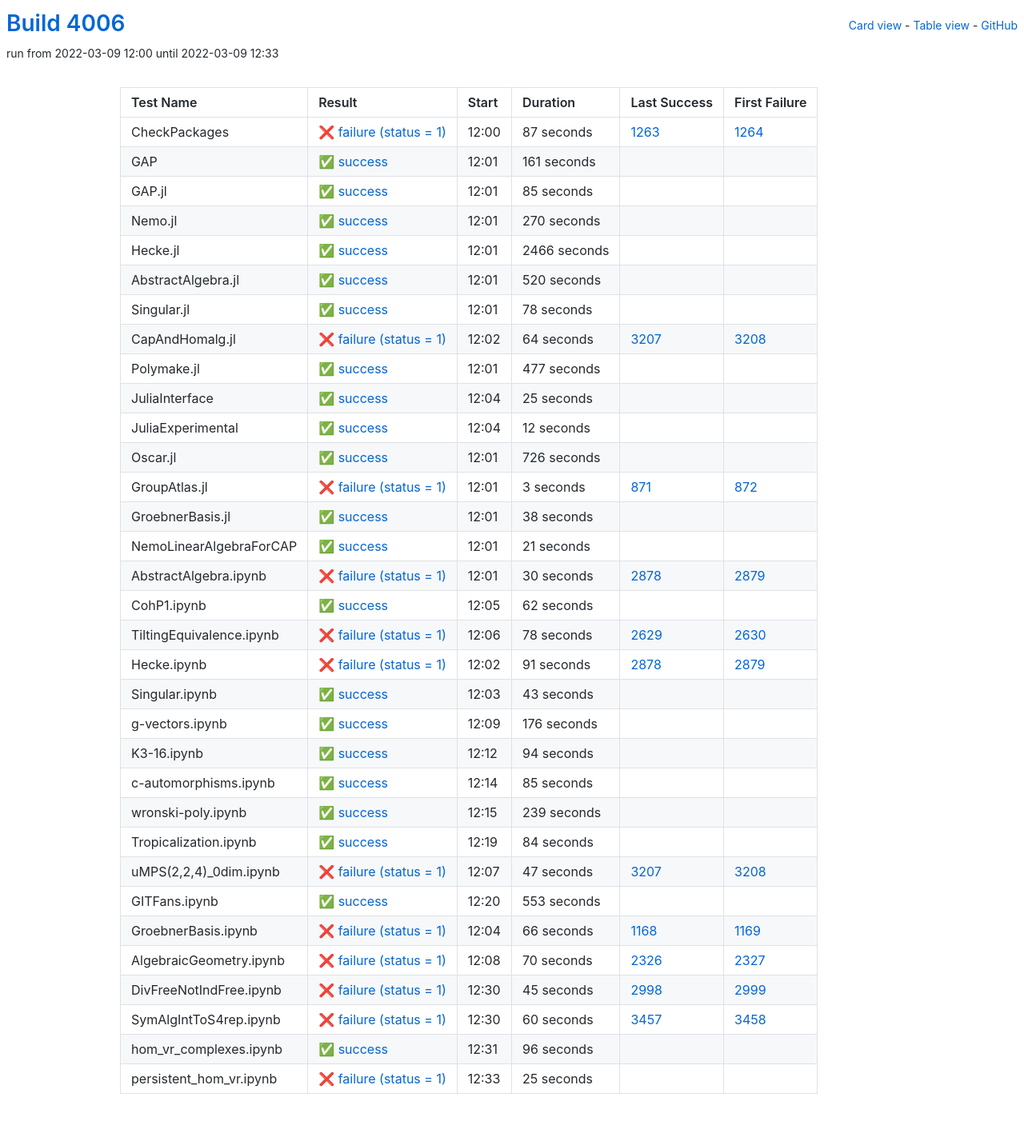
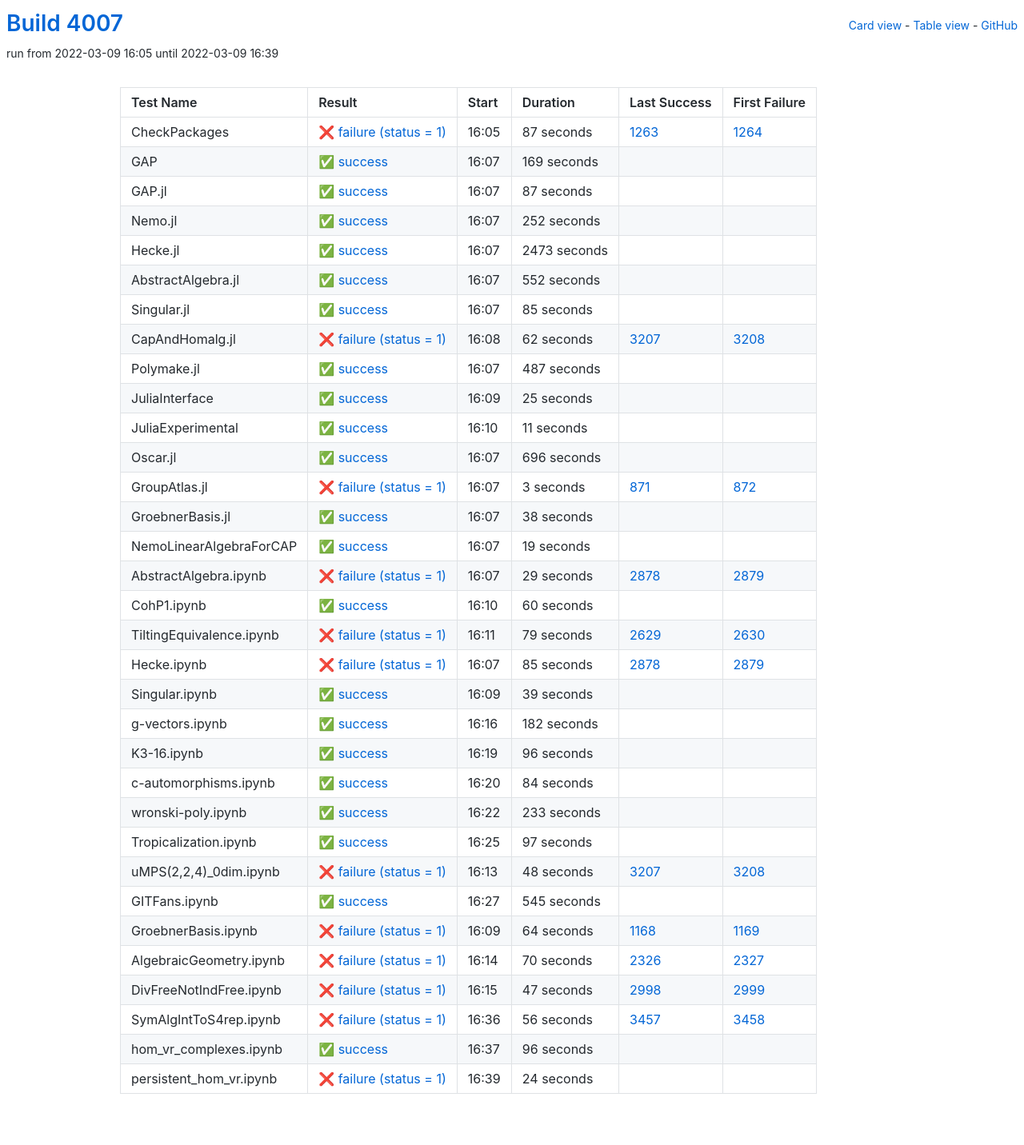
Before and after one commit to oscar-system/oscar-ci-status-stable, a Jekyll site: the page built from table.html, in a window 1280 px wide. Shown: the whole page at 80% size. Built offline with Jekyll 4.4.1, drawn with Linux system fonts in a browser that asks for light colours.

Commit message:
Build #4007

```diff
--- a/_data/ci.yml
+++ b/_data/ci.yml
@@ -1,6 +1,6 @@
 ---
-build: 4006
-build_url: https://oscarci.mathematik.uni-kl.de/job/oscar-stable/4006/
+build: 4007
+build_url: https://oscarci.mathematik.uni-kl.de/job/oscar-stable/4007/
 job: oscar-stable
 organization: oscar-system
 repo: oscar-ci-status-stable
@@ -8,8 +8,8 @@ repourl: https://github.com/oscar-system/oscar-ci-status-stable
 tests:
 - name: CheckPackages
   id: checkpackages
-  log: https://oscarci.mathematik.uni-kl.de/job/oscar-stable/4006/artifact/logs/build-4006/CheckPackages.log
-  start: 2022-03-09 12:00
+  log: https://oscarci.mathematik.uni-kl.de/job/oscar-stable/4007/artifact/logs/build-4007/CheckPackages.log
+  start: 2022-03-09 16:05
   success: false
   exitcode: 1
   status: failure
@@ -20,20 +20,68 @@ tests:
   first_failure_url: https://oscarci.mathematik.uni-kl.de/job/oscar-stable/1264/
 - name: GAP
   id: gap
-  log: https://oscarci.mathematik.uni-kl.de/job/oscar-stable/4006/artifact/logs/build-4006/GAP.log
-  start: 2022-03-09 12:01
+  log: https://oscarci.mathematik.uni-kl.de/job/oscar-stable/4007/artifact/logs/build-4007/GAP.log
+  start: 2022-03-09 16:07
   success: true
   exitcode: 0
   status: success
-  duration: 161
+  duration: 169
   last_success: false
   last_success_url:
   first_failure: false
   first_failure_url:
 - name: GAP.jl
   id: gap-jl
-  log: https://oscarci.mathematik.uni-kl.de/job/oscar-stable/4006/artifact/logs/build-4006/GAP.jl.log
-  start: 2022-03-09 12:01
+  log: https://oscarci.mathematik.uni-kl.de/job/oscar-stable/4007/artifact/logs/build-4007/GAP.jl.log
+  start: 2022-03-09 16:07
+  success: true
+  exitcode: 0
+  status: success
+  duration: 87
+  last_success: false
+  last_success_url:
+  first_failure: false
+  first_failure_url:
+- name: Nemo.jl
+  id: nemo-jl
+  log: https://oscarci.mathematik.uni-kl.de/job/oscar-stable/4007/artifact/logs/build-4007/Nemo.jl.log
+  start: 2022-03-09 16:07
+  success: true
+  exitcode: 0
+  status: success
+  duration: 252
+  last_success: false
+  last_success_url:
+  first_failure: false
+  first_failure_url:
+- name: Hecke.jl
+  id: hecke-jl
+  log: https://oscarci.mathematik.uni-kl.de/job/oscar-stable/4007/artifact/logs/build-4007/Hecke.jl.log
+  start: 2022-03-09 16:07
+  success: true
+  exitcode: 0
+  status: success
+  duration: 2473
+  last_success: false
+  last_success_url:
+  first_failure: false
+  first_failure_url:
+- name: AbstractAlgebra.jl
+  id: abstractalgebra-jl
+  log: https://oscarci.mathematik.uni-kl.de/job/oscar-stable/4007/artifact/logs/build-4007/AbstractAlgebra.jl.log
+  start: 2022-03-09 16:07
+  success: true
+  exitcode: 0
+  status: success
+  duration: 552
+  last_success: false
+  last_success_url:
+  first_failure: false
+  first_failure_url:
+- name: Singular.jl
+  id: singular-jl
+  log: https://oscarci.mathematik.uni-kl.de/job/oscar-stable/4007/artifact/logs/build-4007/Singular.jl.log
+  start: 2022-03-09 16:07
   success: true
   exitcode: 0
   status: success
@@ -42,82 +90,34 @@ tests:
   last_success_url:
   first_failure: false
   first_failure_url:
-- name: Nemo.jl
-  id: nemo-jl
-  log: https://oscarci.mathematik.uni-kl.de/job/oscar-stable/4006/artifact/logs/build-4006/Nemo.jl.log
-  start: 2022-03-09 12:01
-  success: true
-  exitcode: 0
-  status: success
-  duration: 270
-  last_success: false
-  last_success_url:
-  first_failure: false
-  first_failure_url:
-- name: Hecke.jl
-  id: hecke-jl
-  log: https://oscarci.mathematik.uni-kl.de/job/oscar-stable/4006/artifact/logs/build-4006/Hecke.jl.log
-  start: 2022-03-09 12:01
-  success: true
-  exitcode: 0
-  status: success
-  duration: 2466
-  last_success: false
-  last_success_url:
-  first_failure: false
-  first_failure_url:
-- name: AbstractAlgebra.jl
-  id: abstractalgebra-jl
-  log: https://oscarci.mathematik.uni-kl.de/job/oscar-stable/4006/artifact/logs/build-4006/AbstractAlgebra.jl.log
-  start: 2022-03-09 12:01
-  success: true
-  exitcode: 0
-  status: success
-  duration: 520
-  last_success: false
-  last_success_url:
-  first_failure: false
-  first_failure_url:
-- name: Singular.jl
-  id: singular-jl
-  log: https://oscarci.mathematik.uni-kl.de/job/oscar-stable/4006/artifact/logs/build-4006/Singular.jl.log
-  start: 2022-03-09 12:01
-  success: true
-  exitcode: 0
-  status: success
-  duration: 78
-  last_success: false
-  last_success_url:
-  first_failure: false
-  first_failure_url:
 - name: CapAndHomalg.jl
   id: capandhomalg-jl
-  log: https://oscarci.mathematik.uni-kl.de/job/oscar-stable/4006/artifact/logs/build-4006/CapAndHomalg.jl.log
-  start: 2022-03-09 12:02
+  log: https://oscarci.mathematik.uni-kl.de/job/oscar-stable/4007/artifact/logs/build-4007/CapAndHomalg.jl.log
+  start: 2022-03-09 16:08
   success: false
   exitcode: 1
   status: failure
-  duration: 64
+  duration: 62
   last_success: 3207
   last_success_url: https://oscarci.mathematik.uni-kl.de/job/oscar-stable/3207/
   first_failure: 3208
   first_failure_url: https://oscarci.mathematik.uni-kl.de/job/oscar-stable/3208/
 - name: Polymake.jl
   id: polymake-jl
-  log: https://oscarci.mathematik.uni-kl.de/job/oscar-stable/4006/artifact/logs/build-4006/Polymake.jl.log
-  start: 2022-03-09 12:01
+  log: https://oscarci.mathematik.uni-kl.de/job/oscar-stable/4007/artifact/logs/build-4007/Polymake.jl.log
+  start: 2022-03-09 16:07
   success: true
   exitcode: 0
   status: success
-  duration: 477
+  duration: 487
   last_success: false
   last_success_url:
   first_failure: false
   first_failure_url:
 - name: JuliaInterface
   id: juliainterface
-  log: https://oscarci.mathematik.uni-kl.de/job/oscar-stable/4006/artifact/logs/build-4006/JuliaInterface.log
-  start: 2022-03-09 12:04
+  log: https://oscarci.mathematik.uni-kl.de/job/oscar-stable/4007/artifact/logs/build-4007/JuliaInterface.log
+  start: 2022-03-09 16:09
   success: true
   exitcode: 0
   status: success
@@ -128,32 +128,32 @@ tests:
   first_failure_url:
 - name: JuliaExperimental
   id: juliaexperimental
-  log: https://oscarci.mathematik.uni-kl.de/job/oscar-stable/4006/artifact/logs/build-4006/JuliaExperimental.log
-  start: 2022-03-09 12:04
+  log: https://oscarci.mathematik.uni-kl.de/job/oscar-stable/4007/artifact/logs/build-4007/JuliaExperimental.log
+  start: 2022-03-09 16:10
   success: true
   exitcode: 0
   status: success
-  duration: 12
+  duration: 11
   last_success: false
   last_success_url:
   first_failure: false
   first_failure_url:
 - name: Oscar.jl
   id: oscar-jl
-  log: https://oscarci.mathematik.uni-kl.de/job/oscar-stable/4006/artifact/logs/build-4006/Oscar.jl.log
-  start: 2022-03-09 12:01
+  log: https://oscarci.mathematik.uni-kl.de/job/oscar-stable/4007/artifact/logs/build-4007/Oscar.jl.log
+  start: 2022-03-09 16:07
   success: true
   exitcode: 0
   status: success
-  duration: 726
+  duration: 696
   last_success: false
   last_success_url:
   first_failure: false
   first_failure_url:
 - name: GroupAtlas.jl
   id: groupatlas-jl
-  log: https://oscarci.mathematik.uni-kl.de/job/oscar-stable/4006/artifact/logs/build-4006/GroupAtlas.jl.log
-  start: 2022-03-09 12:01
+  log: https://oscarci.mathematik.uni-kl.de/job/oscar-stable/4007/artifact/logs/build-4007/GroupAtlas.jl.log
+  start: 2022-03-09 16:07
   success: false
   exitcode: 1
   status: failure
@@ -164,8 +164,8 @@ tests:
   first_failure_url: https://oscarci.mathematik.uni-kl.de/job/oscar-stable/872/
 - name: GroebnerBasis.jl
   id: groebnerbasis-jl
-  log: https://oscarci.mathematik.uni-kl.de/job/oscar-stable/4006/artifact/logs/build-4006/GroebnerBasis.jl.log
-  start: 2022-03-09 12:01
+  log: https://oscarci.mathematik.uni-kl.de/job/oscar-stable/4007/artifact/logs/build-4007/GroebnerBasis.jl.log
+  start: 2022-03-09 16:07
   success: true
   exitcode: 0
   status: success
@@ -176,128 +176,104 @@ tests:
   first_failure_url:
 - name: NemoLinearAlgebraForCAP
   id: nemolinearalgebraforcap
-  log: https://oscarci.mathematik.uni-kl.de/job/oscar-stable/4006/artifact/logs/build-4006/NemoLinearAlgebraForCAP.log
-  start: 2022-03-09 12:01
+  log: https://oscarci.mathematik.uni-kl.de/job/oscar-stable/4007/artifact/logs/build-4007/NemoLinearAlgebraForCAP.log
+  start: 2022-03-09 16:07
   success: true
   exitcode: 0
   status: success
-  duration: 21
+  duration: 19
   last_success: false
   last_success_url:
   first_failure: false
   first_failure_url:
 - name: AbstractAlgebra.ipynb
   id: abstractalgebra-ipynb
-  log: https://oscarci.mathematik.uni-kl.de/job/oscar-stable/4006/artifact/logs/build-4006/AbstractAlgebra.ipynb.log
-  start: 2022-03-09 12:01
+  log: https://oscarci.mathematik.uni-kl.de/job/oscar-stable/4007/artifact/logs/build-4007/AbstractAlgebra.ipynb.log
+  start: 2022-03-09 16:07
   success: false
   exitcode: 1
   status: failure
-  duration: 30
+  duration: 29
   last_success: 2878
   last_success_url: https://oscarci.mathematik.uni-kl.de/job/oscar-stable/2878/
   first_failure: 2879
   first_failure_url: https://oscarci.mathematik.uni-kl.de/job/oscar-stable/2879/
 - name: CohP1.ipynb
   id: cohp1-ipynb
-  log: https://oscarci.mathematik.uni-kl.de/job/oscar-stable/4006/artifact/logs/build-4006/CohP1.ipynb.log
-  start: 2022-03-09 12:05
+  log: https://oscarci.mathematik.uni-kl.de/job/oscar-stable/4007/artifact/logs/build-4007/CohP1.ipynb.log
+  start: 2022-03-09 16:10
   success: true
   exitcode: 0
   status: success
-  duration: 62
+  duration: 60
   last_success: false
   last_success_url:
   first_failure: false
   first_failure_url:
 - name: TiltingEquivalence.ipynb
   id: tiltingequivalence-ipynb
-  log: https://oscarci.mathematik.uni-kl.de/job/oscar-stable/4006/artifact/logs/build-4006/TiltingEquivalence.ipynb.log
-  start: 2022-03-09 12:06
+  log: https://oscarci.mathematik.uni-kl.de/job/oscar-stable/4007/artifact/logs/build-4007/TiltingEquivalence.ipynb.log
+  start: 2022-03-09 16:11
   success: false
   exitcode: 1
   status: failure
-  duration: 78
+  duration: 79
   last_success: 2629
   last_success_url: https://oscarci.mathematik.uni-kl.de/job/oscar-stable/2629/
   first_failure: 2630
   first_failure_url: https://oscarci.mathematik.uni-kl.de/job/oscar-stable/2630/
 - name: Hecke.ipynb
   id: hecke-ipynb
-  log: https://oscarci.mathematik.uni-kl.de/job/oscar-stable/4006/artifact/logs/build-4006/Hecke.ipynb.log
-  start: 2022-03-09 12:02
+  log: https://oscarci.mathematik.uni-kl.de/job/oscar-stable/4007/artifact/logs/build-4007/Hecke.ipynb.log
+  start: 2022-03-09 16:07
   success: false
   exitcode: 1
   status: failure
-  duration: 91
+  duration: 85
   last_success: 2878
   last_success_url: https://oscarci.mathematik.uni-kl.de/job/oscar-stable/2878/
   first_failure: 2879
   first_failure_url: https://oscarci.mathematik.uni-kl.de/job/oscar-stable/2879/
 - name: Singular.ipynb
   id: singular-ipynb
-  log: https://oscarci.mathematik.uni-kl.de/job/oscar-stable/4006/artifact/logs/build-4006/Singular.ipynb.log
-  start: 2022-03-09 12:03
+  log: https://oscarci.mathematik.uni-kl.de/job/oscar-stable/4007/artifact/logs/build-4007/Singular.ipynb.log
+  start: 2022-03-09 16:09
   success: true
   exitcode: 0
   status: success
-  duration: 43
+  duration: 39
   last_success: false
   last_success_url:
   first_failure: false
   first_failure_url:
 - name: g-vectors.ipynb
   id: g-vectors-ipynb
-  log: https://oscarci.mathematik.uni-kl.de/job/oscar-stable/4006/artifact/logs/build-4006/g-vectors.ipynb.log
-  start: 2022-03-09 12:09
+  log: https://oscarci.mathematik.uni-kl.de/job/oscar-stable/4007/artifact/logs/build-4007/g-vectors.ipynb.log
+  start: 2022-03-09 16:16
   success: true
   exitcode: 0
   status: success
-  duration: 176
+  duration: 182
   last_success: false
   last_success_url:
   first_failure: false
   first_failure_url:
 - name: K3-16.ipynb
   id: k3-16-ipynb
-  log: https://oscarci.mathematik.uni-kl.de/job/oscar-stable/4006/artifact/logs/build-4006/K3-16.ipynb.log
-  start: 2022-03-09 12:12
+  log: https://oscarci.mathematik.uni-kl.de/job/oscar-stable/4007/artifact/logs/build-4007/K3-16.ipynb.log
+  start: 2022-03-09 16:19
   success: true
   exitcode: 0
   status: success
-  duration: 94
+  duration: 96
   last_success: false
   last_success_url:
   first_failure: false
   first_failure_url:
 - name: c-automorphisms.ipynb
   id: c-automorphisms-ipynb
-  log: https://oscarci.mathematik.uni-kl.de/job/oscar-stable/4006/artifact/logs/build-4006/c-automorphisms.ipynb.log
-  start: 2022-03-09 12:14
-  success: true
-  exitcode: 0
-  status: success
-  duration: 85
-  last_success: false
-  last_success_url:
-  first_failure: false
-  first_failure_url:
-- name: wronski-poly.ipynb
-  id: wronski-poly-ipynb
-  log: https://oscarci.mathematik.uni-kl.de/job/oscar-stable/4006/artifact/logs/build-4006/wronski-poly.ipynb.log
-  start: 2022-03-09 12:15
-  success: true
-  exitcode: 0
-  status: success
-  duration: 239
-  last_success: false
-  last_success_url:
-  first_failure: false
-  first_failure_url:
-- name: Tropicalization.ipynb
-  id: tropicalization-ipynb
-  log: https://oscarci.mathematik.uni-kl.de/job/oscar-stable/4006/artifact/logs/build-4006/Tropicalization.ipynb.log
-  start: 2022-03-09 12:19
+  log: https://oscarci.mathematik.uni-kl.de/job/oscar-stable/4007/artifact/logs/build-4007/c-automorphisms.ipynb.log
+  start: 2022-03-09 16:20
   success: true
   exitcode: 0
   status: success
@@ -306,46 +282,70 @@ tests:
   last_success_url:
   first_failure: false
   first_failure_url:
+- name: wronski-poly.ipynb
+  id: wronski-poly-ipynb
+  log: https://oscarci.mathematik.uni-kl.de/job/oscar-stable/4007/artifact/logs/build-4007/wronski-poly.ipynb.log
+  start: 2022-03-09 16:22
+  success: true
+  exitcode: 0
+  status: success
+  duration: 233
+  last_success: false
+  last_success_url:
+  first_failure: false
+  first_failure_url:
+- name: Tropicalization.ipynb
+  id: tropicalization-ipynb
+  log: https://oscarci.mathematik.uni-kl.de/job/oscar-stable/4007/artifact/logs/build-4007/Tropicalization.ipynb.log
+  start: 2022-03-09 16:25
+  success: true
+  exitcode: 0
+  status: success
+  duration: 97
+  last_success: false
+  last_success_url:
+  first_failure: false
+  first_failure_url:
 - name: uMPS(2,2,4)_0dim.ipynb
   id: umps-2-2-4-0dim-ipynb
-  log: https://oscarci.mathematik.uni-kl.de/job/oscar-stable/4006/artifact/logs/build-4006/uMPS-2-2-4-_0dim.ipynb.log
-  start: 2022-03-09 12:07
+  log: https://oscarci.mathematik.uni-kl.de/job/oscar-stable/4007/artifact/logs/build-4007/uMPS-2-2-4-_0dim.ipynb.log
+  start: 2022-03-09 16:13
   success: false
   exitcode: 1
   status: failure
-  duration: 47
+  duration: 48
   last_success: 3207
   last_success_url: https://oscarci.mathematik.uni-kl.de/job/oscar-stable/3207/
   first_failure: 3208
   first_failure_url: https://oscarci.mathematik.uni-kl.de/job/oscar-stable/3208/
 - name: GITFans.ipynb
   id: gitfans-ipynb
-  log: https://oscarci.mathematik.uni-kl.de/job/oscar-stable/4006/artifact/logs/build-4006/GITFans.ipynb.log
-  start: 2022-03-09 12:20
+  log: https://oscarci.mathematik.uni-kl.de/job/oscar-stable/4007/artifact/logs/build-4007/GITFans.ipynb.log
+  start: 2022-03-09 16:27
   success: true
   exitcode: 0
   status: success
-  duration: 553
+  duration: 545
   last_success: false
   last_success_url:
   first_failure: false
   first_failure_url:
 - name: GroebnerBasis.ipynb
   id: groebnerbasis-ipynb
-  log: https://oscarci.mathematik.uni-kl.de/job/oscar-stable/4006/artifact/logs/build-4006/GroebnerBasis.ipynb.log
-  start: 2022-03-09 12:04
+  log: https://oscarci.mathematik.uni-kl.de/job/oscar-stable/4007/artifact/logs/build-4007/GroebnerBasis.ipynb.log
+  start: 2022-03-09 16:09
   success: false
   exitcode: 1
   status: failure
-  duration: 66
+  duration: 64
   last_success: 1168
   last_success_url: https://oscarci.mathematik.uni-kl.de/job/oscar-stable/1168/
   first_failure: 1169
   first_failure_url: https://oscarci.mathematik.uni-kl.de/job/oscar-stable/1169/
 - name: AlgebraicGeometry.ipynb
   id: algebraicgeometry-ipynb
-  log: https://oscarci.mathematik.uni-kl.de/job/oscar-stable/4006/artifact/logs/build-4006/AlgebraicGeometry.ipynb.log
-  start: 2022-03-09 12:08
+  log: https://oscarci.mathematik.uni-kl.de/job/oscar-stable/4007/artifact/logs/build-4007/AlgebraicGeometry.ipynb.log
+  start: 2022-03-09 16:14
   success: false
   exitcode: 1
   status: failure
@@ -356,32 +356,32 @@ tests:
   first_failure_url: https://oscarci.mathematik.uni-kl.de/job/oscar-stable/2327/
 - name: DivFreeNotIndFree.ipynb
   id: divfreenotindfree-ipynb
-  log: https://oscarci.mathematik.uni-kl.de/job/oscar-stable/4006/artifact/logs/build-4006/DivFreeNotIndFree.ipynb.log
-  start: 2022-03-09 12:30
+  log: https://oscarci.mathematik.uni-kl.de/job/oscar-stable/4007/artifact/logs/build-4007/DivFreeNotIndFree.ipynb.log
+  start: 2022-03-09 16:15
   success: false
   exitcode: 1
   status: failure
-  duration: 45
+  duration: 47
   last_success: 2998
   last_success_url: https://oscarci.mathematik.uni-kl.de/job/oscar-stable/2998/
   first_failure: 2999
   first_failure_url: https://oscarci.mathematik.uni-kl.de/job/oscar-stable/2999/
 - name: SymAlgIntToS4rep.ipynb
   id: symalginttos4rep-ipynb
-  log: https://oscarci.mathematik.uni-kl.de/job/oscar-stable/4006/artifact/logs/build-4006/SymAlgIntToS4rep.ipynb.log
-  start: 2022-03-09 12:30
+  log: https://oscarci.mathematik.uni-kl.de/job/oscar-stable/4007/artifact/logs/build-4007/SymAlgIntToS4rep.ipynb.log
+  start: 2022-03-09 16:36
   success: false
   exitcode: 1
   status: failure
-  duration: 60
+  duration: 56
   last_success: 3457
   last_success_url: https://oscarci.mathematik.uni-kl.de/job/oscar-stable/3457/
   first_failure: 3458
   first_failure_url: https://oscarci.mathematik.uni-kl.de/job/oscar-stable/3458/
 - name: hom_vr_complexes.ipynb
   id: hom-vr-complexes-ipynb
-  log: https://oscarci.mathematik.uni-kl.de/job/oscar-stable/4006/artifact/logs/build-4006/hom_vr_complexes.ipynb.log
-  start: 2022-03-09 12:31
+  log: https://oscarci.mathematik.uni-kl.de/job/oscar-stable/4007/artifact/logs/build-4007/hom_vr_complexes.ipynb.log
+  start: 2022-03-09 16:37
   success: true
   exitcode: 0
   status: success
@@ -392,12 +392,12 @@ tests:
   first_failure_url:
 - name: persistent_hom_vr.ipynb
   id: persistent-hom-vr-ipynb
-  log: https://oscarci.mathematik.uni-kl.de/job/oscar-stable/4006/artifact/logs/build-4006/persistent_hom_vr.ipynb.log
-  start: 2022-03-09 12:33
+  log: https://oscarci.mathematik.uni-kl.de/job/oscar-stable/4007/artifact/logs/build-4007/persistent_hom_vr.ipynb.log
+  start: 2022-03-09 16:39
   success: false
   exitcode: 1
   status: failure
-  duration: 25
+  duration: 24
   last_success: false
   last_success_url:
   first_failure: false
```
Also changed, not shown: README.md.
